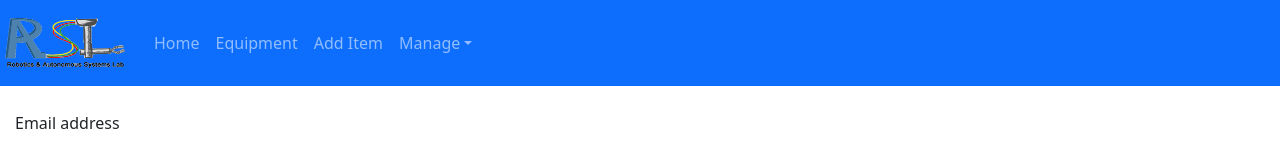
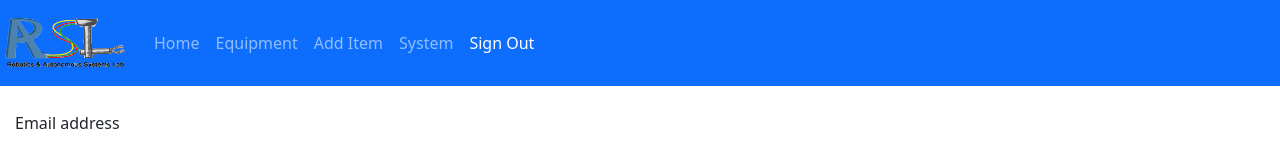
Before and after one commit to bobcat4848/asset-management, a React (Create React App) app in the folder client/: page /login in a window 1280 px wide. Shown: the top 141 px of the page. Built offline with nearby package versions, Linux system fonts and the light colour scheme; no server answers.

Commit message:
sign out button

```diff
--- a/client/src/App.js
+++ b/client/src/App.js
@@ -2,6 +2,8 @@ import React from "react";
 
 // We use Route in order to define the different routes of our application
 import { Route } from "react-router-dom";
+import { Redirect, useHistory } from 'react-router';
+import { useEffect, useState } from 'react';
 
 // We import all the components we need in our app
 import Navbar from "./components/navbar";
@@ -9,7 +11,6 @@ import Edit from "./components/edit";
 import Home from "./Home";
 import Create from "./components/create";
 import RecordList from "./components/recordList";
-import { Redirect } from 'react-router';
 import Item from "./components/item";
 import System from "./components/system";
 import Equipment from "./components/equipment";
@@ -17,9 +18,31 @@ import Login from "./Login";
 import Register from "./Register";
 
 const App = () => {
+  const history = useHistory();
+  const [loggedIn, setLoggedIn] = useState();
+
+  useEffect(() => {
+    fetch("/isUserAuth", {
+      headers: {
+        "x-access-token": localStorage.getItem("token")
+      }
+    })
+    .then(res => res.json())
+    .then(data => {
+      console.log(data);
+      if (data.isLoggedIn) {
+        history.push("/home");
+        setLoggedIn(true);
+      }
+    })
+    return () => {
+      setLoggedIn({}); // remove warnings from
+    };
+  }, [history]);
+
   return (
     <div>
-      <Navbar />
+      <Navbar loggedIn={loggedIn}/>
       <div style={{width: 1250, margin: "auto"}}>
         <Route exact path="/login" component={Login} />
         <Route exact path="/register" component={Register} />
--- a/client/src/Login.js
+++ b/client/src/Login.js
@@ -26,6 +26,7 @@ function Login() {
     .then(data => {
       localStorage.setItem("token", data.token)
       history.push("/home");
+      addSignOutButton();
       setLoggedIn(true);
     });
   }
@@ -65,4 +66,9 @@ function Login() {
   )
 }
 
+function addSignOutButton() {
+  var elem = document.getElementById("signout");
+  elem.style.display = "block";
+}
+
 export default Login;
--- a/client/src/components/navbar.js
+++ b/client/src/components/navbar.js
@@ -1,4 +1,6 @@
 import React from "react";
+import { Redirect, useHistory } from 'react-router';
+import { useEffect, useState } from 'react';
 
 // We import bootstrap to make our application look better.
 import "bootstrap/dist/css/bootstrap.css";
@@ -10,11 +12,21 @@ import { NavLink } from "react-router-dom";
 // Import logo from src/images
 import logo from "../images/rasl_logo.png"
 
+function useForceUpdate(){
+  const [loggedIn, setLoggedIn] = useState();
+  return () => setLoggedIn(!loggedIn); // update the state to force render
+}
+
 // Here, we display our Navbar
-const Navbar = () => {
+const Navbar = ({loggedIn}) => {
+  //const [loggedIn, setLoggedIn] = useState();
+  //const forceUpdate = useForceUpdate();
+
+
+
   return (
     <div style={{paddingBottom: 25}}>
-      <nav className="navbar navbar-expand-lg navbar-dark bg-primary">
+      <nav id="navbar" className="navbar navbar-expand-lg navbar-dark bg-primary">
         <NavLink className="navbar-brand" to="/home">
           <img src={logo} alt="Logo of RASL-Robotics and Autonomous Systems Lab"
                           width="130" height="60"
@@ -49,16 +61,15 @@ const Navbar = () => {
                 Add Item
               </NavLink>
             </li>
-            <li className="nav-item dropdown">
-              <NavLink className="nav-link dropdown-toggle" to="/users" id="navbarScrollingDropdown" role="button" data-bs-toggle="dropdown" aria-expanded="false">
-                Manage
+            <li className="nav-item">
+              <NavLink className="nav-link" to="/system">
+                System
               </NavLink>
-              <ul className="dropdown-menu" aria-labelledby="navbarScrollingDropdown">
-                <li><NavLink className="dropdown-item" to="/users">Users</NavLink></li>
-                {/*}<li><NavLink className="dropdown-item" to="/item">Item</NavLink></li>{*/}
-                <li><hr className="dropdown-divider"/></li>
-                <li><NavLink className="dropdown-item" to="/system">System</NavLink></li>
-              </ul>
+            </li>
+            <li className="nav-item" id="signout">
+              <NavLink onClick={deleteSignOut} className="nav-link" to="/login">
+                Sign Out
+              </NavLink>
             </li>
           </ul>
         </div>
@@ -67,4 +78,10 @@ const Navbar = () => {
   );
 };
 
+function deleteSignOut() {
+  localStorage.clear("token");
+  var elem = document.getElementById("signout");
+  elem.style.display = "none";
+}
+
 export default Navbar;
```
